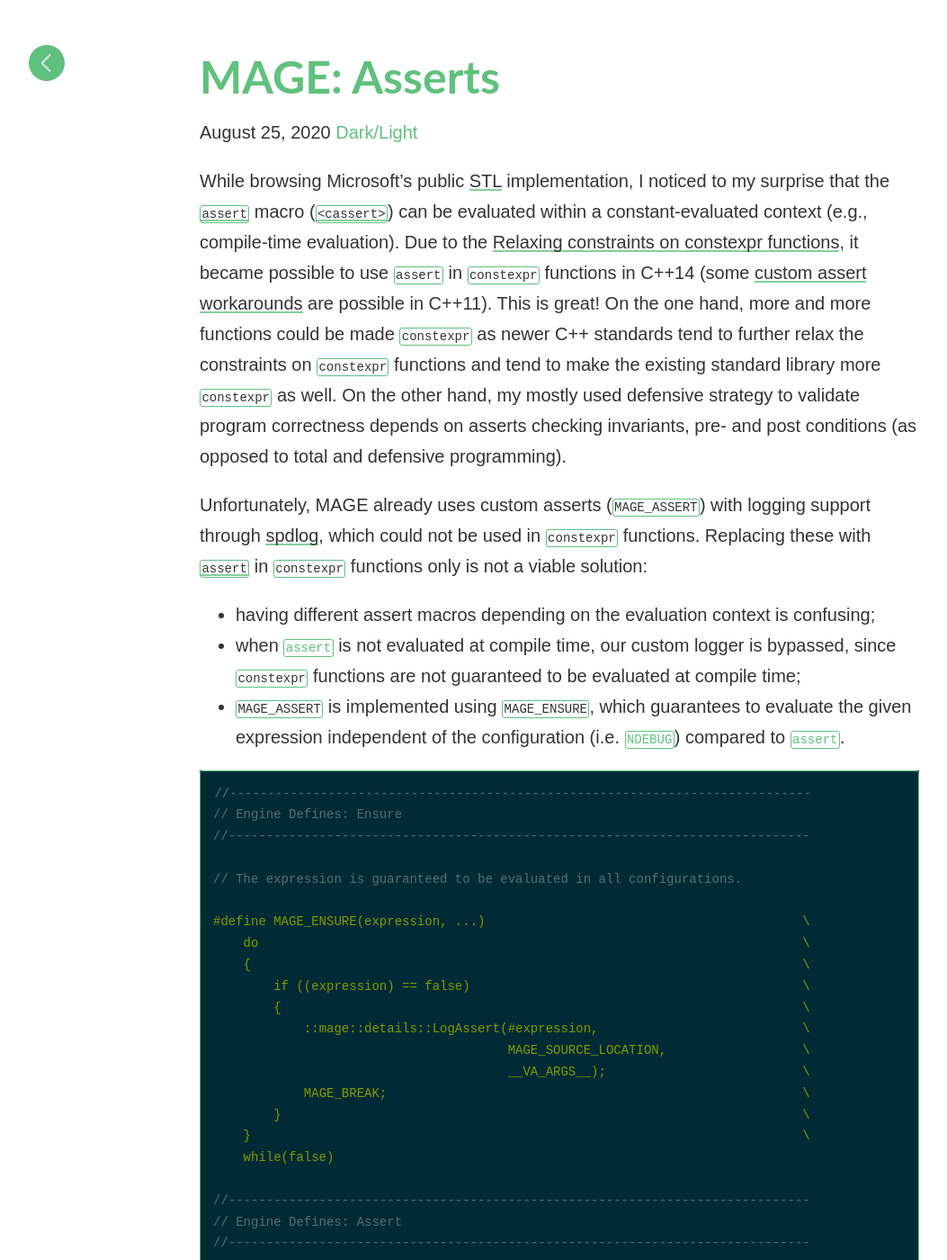
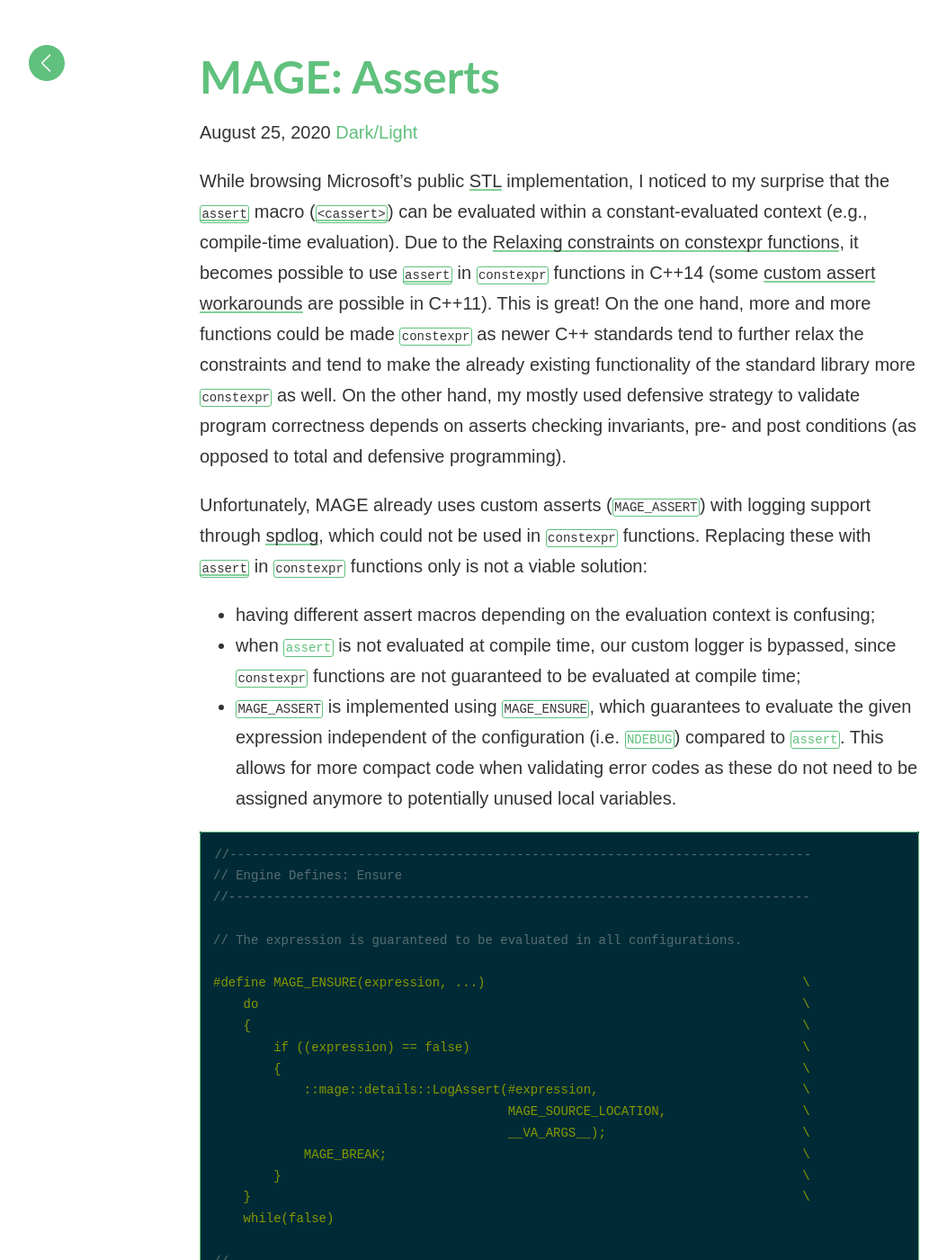
Before and after one commit to matt77hias/Blog, a Jekyll site: the page built from _posts/2020-08-25-mage-asserts.md, in a window 1280 px wide and 1400 px high. Shown: the whole window at 90% size, without its empty margins (18-1071 px from the left). Built offline with Jekyll 4.4.1, drawn with Linux system fonts in a browser that asks for light colours; comment, search, counter and statistics services are not loaded.

Commit message:
Update 2020-08-25-mage-asserts.md

````diff
--- a/_posts/2020-08-25-mage-asserts.md
+++ b/_posts/2020-08-25-mage-asserts.md
@@ -4,12 +4,12 @@
 date:   2020-08-25
 ---
 
-While browsing Microsoft's public [STL](https://github.com/microsoft/STL) implementation, I noticed to my surprise that the [`assert`](https://en.cppreference.com/w/cpp/error/assert) macro ([`<cassert>`](https://en.cppreference.com/w/cpp/header/cassert)) can be evaluated within a constant-evaluated context (e.g., compile-time evaluation). Due to the [Relaxing constraints on constexpr functions](http://www.open-std.org/jtc1/sc22/wg21/docs/papers/2013/n3652.html), it became possible to use `assert` in `constexpr` functions in C++14 (some [custom assert workarounds](http://ericniebler.com/2014/09/27/assert-and-constexpr-in-cxx11/) are possible in C++11). This is great! On the one hand, more and more functions could be made `constexpr` as newer C++ standards tend to further relax the constraints on `constexpr` functions and tend to make the existing standard library more `constexpr` as well. On the other hand, my mostly used defensive strategy to validate program correctness depends on asserts checking invariants, pre- and post conditions (as opposed to total and defensive programming).
+While browsing Microsoft's public [STL](https://github.com/microsoft/STL) implementation, I noticed to my surprise that the [`assert`](https://en.cppreference.com/w/cpp/error/assert) macro ([`<cassert>`](https://en.cppreference.com/w/cpp/header/cassert)) can be evaluated within a constant-evaluated context (e.g., compile-time evaluation). Due to the [Relaxing constraints on constexpr functions](http://www.open-std.org/jtc1/sc22/wg21/docs/papers/2013/n3652.html), it becomes possible to use [`assert`](https://en.cppreference.com/w/cpp/error/assert) in `constexpr` functions in C++14 (some [custom assert workarounds](http://ericniebler.com/2014/09/27/assert-and-constexpr-in-cxx11/) are possible in C++11). This is great! On the one hand, more and more functions could be made `constexpr` as newer C++ standards tend to further relax the constraints and tend to make the already existing functionality of the standard library more `constexpr` as well. On the other hand, my mostly used defensive strategy to validate program correctness depends on asserts checking invariants, pre- and post conditions (as opposed to total and defensive programming).
 
 Unfortunately, MAGE already uses custom asserts (`MAGE_ASSERT`) with logging support through [spdlog](https://github.com/gabime/spdlog), which could not be used in `constexpr` functions. Replacing these with [`assert`](https://en.cppreference.com/w/cpp/error/assert) in `constexpr` functions only is not a viable solution:
 * having different assert macros depending on the evaluation context is confusing;
 * when [`assert`](https://en.cppreference.com/w/cpp/error/assert) is not evaluated at compile time, our custom logger is bypassed, since `constexpr` functions are not guaranteed to be evaluated at compile time;
-* `MAGE_ASSERT` is implemented using `MAGE_ENSURE`, which guarantees to evaluate the given expression independent of the configuration (i.e. [`NDEBUG`](https://en.cppreference.com/w/c/error/assert)) compared to [`assert`](https://en.cppreference.com/w/cpp/error/assert).
+* `MAGE_ASSERT` is implemented using `MAGE_ENSURE`, which guarantees to evaluate the given expression independent of the configuration (i.e. [`NDEBUG`](https://en.cppreference.com/w/c/error/assert)) compared to [`assert`](https://en.cppreference.com/w/cpp/error/assert). This allows for more compact code when validating error codes as these do not need to be assigned anymore to potentially unused local variables.
 
 ```c++
 //-----------------------------------------------------------------------------
````
